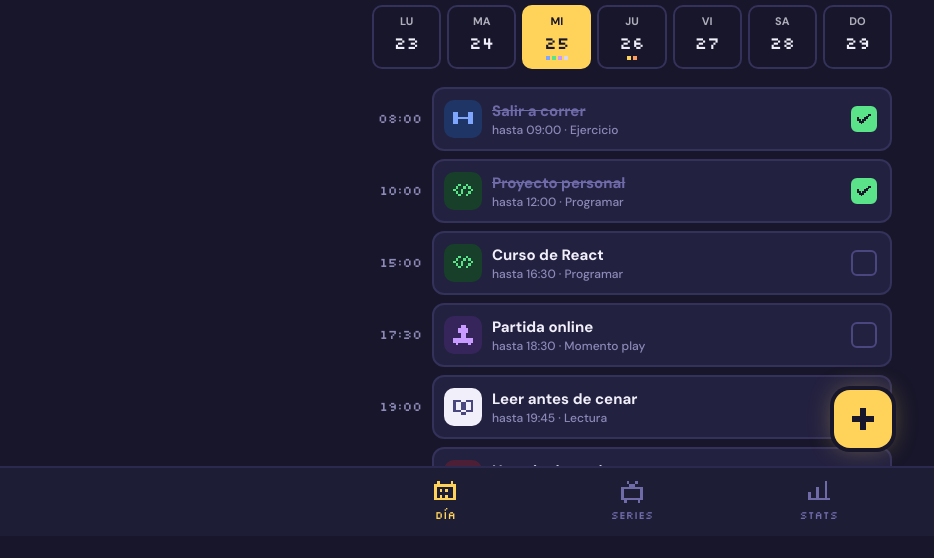
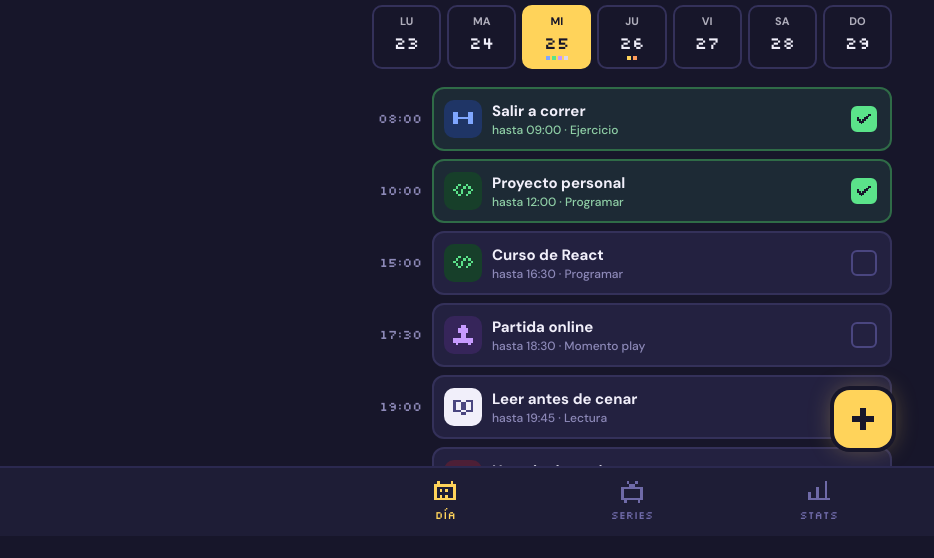
Before and after one commit to Belen-Humbert/pixel-calendar, a plain HTML site: page index.html in a window 1280 px wide. Shown: the part 264-822 px from the top of the page, without its empty margins (8-942 px from the left). Drawn offline with Linux system fonts and the light colour scheme.

Commit message:
Actividades hechas: título legible y tarjeta resaltada en verde
Co-Authored-By: Claude Opus 5.5 <noreply@anthropic.com>
Claude-Session: https://claude.ai/code/session_01LCXGuF98D9YHkkSfcDXaKh

```diff
--- a/css/styles.css
+++ b/css/styles.css
@@ -97,7 +97,9 @@ svg { display: block; flex: none; }
 .ev .ttl { font-weight: 700; font-size: 15px; overflow-wrap: anywhere; }
 .ev .sub { font-size: 12px; color: var(--muted); margin-top: 1px; }
 .ev .tag { font-family: var(--px); font-size: 10px; padding: 1px 5px; border-radius: 4px; margin-left: 4px; }
-.ev.done .ttl { text-decoration: line-through; color: var(--dim); }
+.ev.done { border-color: #2f6b47; background: #1d2a35; }
+.ev.done .ttl { color: var(--ink); }
+.ev.done .sub { color: #8fcfa6; }
 .ev.moved, .ev.skipped { opacity: .55; }
 .ev.moved .ttl, .ev.skipped .ttl { text-decoration: line-through; }
 .tick { width: 44px; height: 44px; display: grid; place-items: center; flex: none; }
--- a/sw.js
+++ b/sw.js
@@ -1,6 +1,6 @@
 // Pixel Plan — service worker: guarda la app para que abra sin internet.
 // Subí el número de versión cada vez que publiques cambios.
-const CACHE = 'pixelplan-v7';
+const CACHE = 'pixelplan-v8';
 const FILES = [
   './', './index.html', './manifest.json',
   './css/styles.css',
```
Also changed, not shown: 1 other file.
